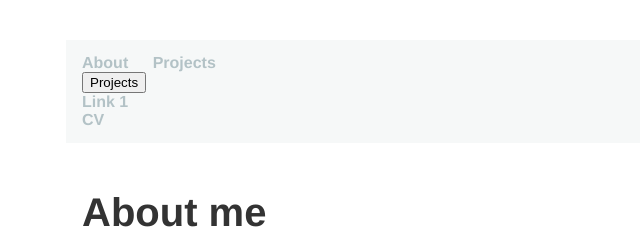
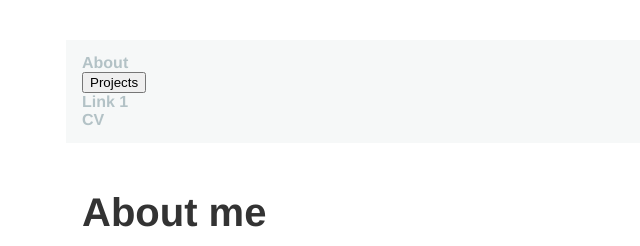
Before and after one commit to lena-kilian/lena-kilian.github.io, a Jekyll site: the page built from index.md, in a window 1280 px wide. Shown: the top 246 px of the page, without its empty margins (126-766 px from the left). Built offline with Jekyll 4.4.1, drawn with Linux system fonts in a browser that asks for light colours; our own code applies the rules of GitHub Pages for plain Markdown files.

Commit message:
Update default.html

```diff
--- a/_layouts/default.html
+++ b/_layouts/default.html
@@ -9,7 +9,6 @@
 			<nav>
 	    		<ul>
 	        		<li><a href="/">About</a></li>
-		        	<li><a href="/work">Projects</a></li>
 				<div class="dropdown">
 					<button class="dropbtn">Projects
 						<i class="fa fa-caret-down"></i>
```
